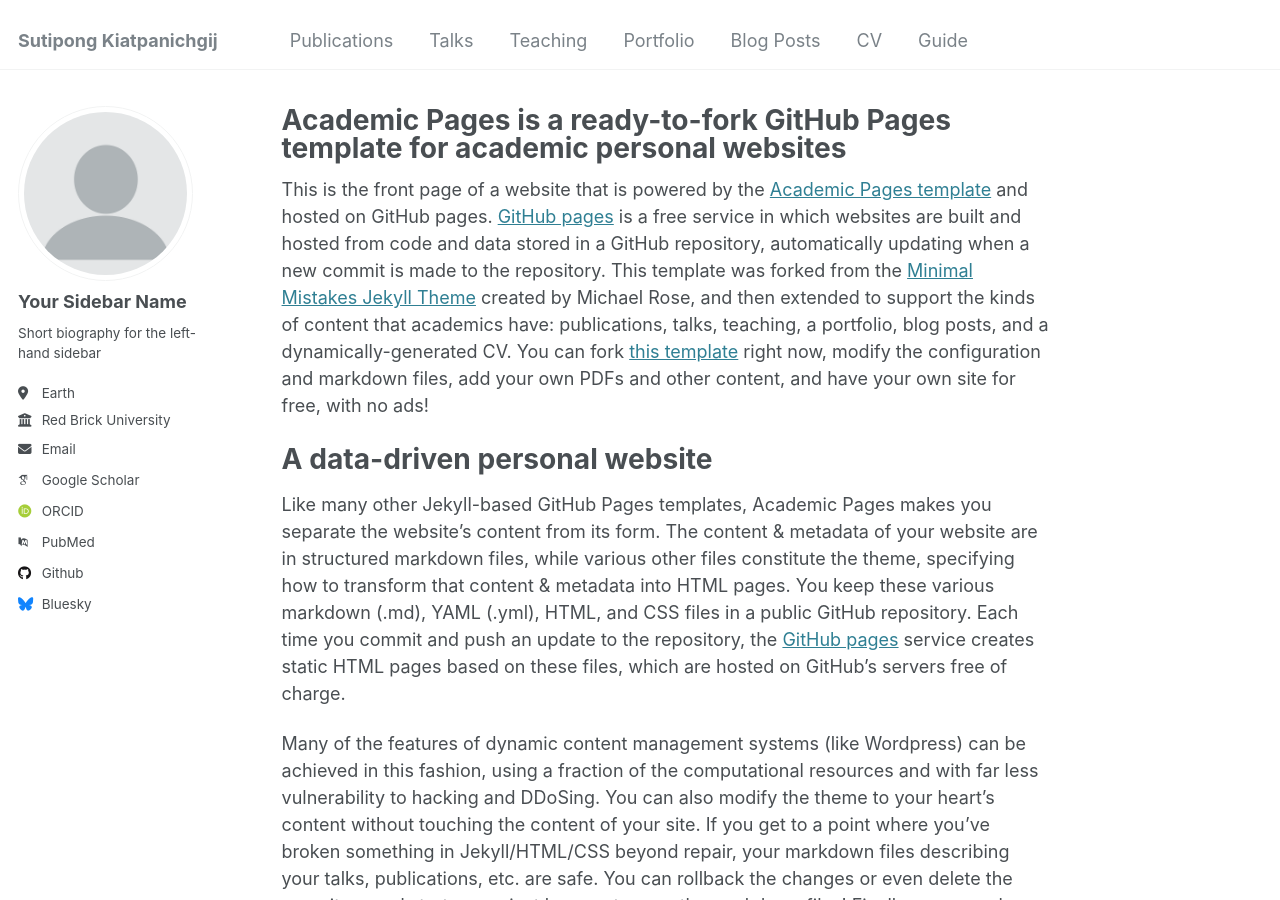
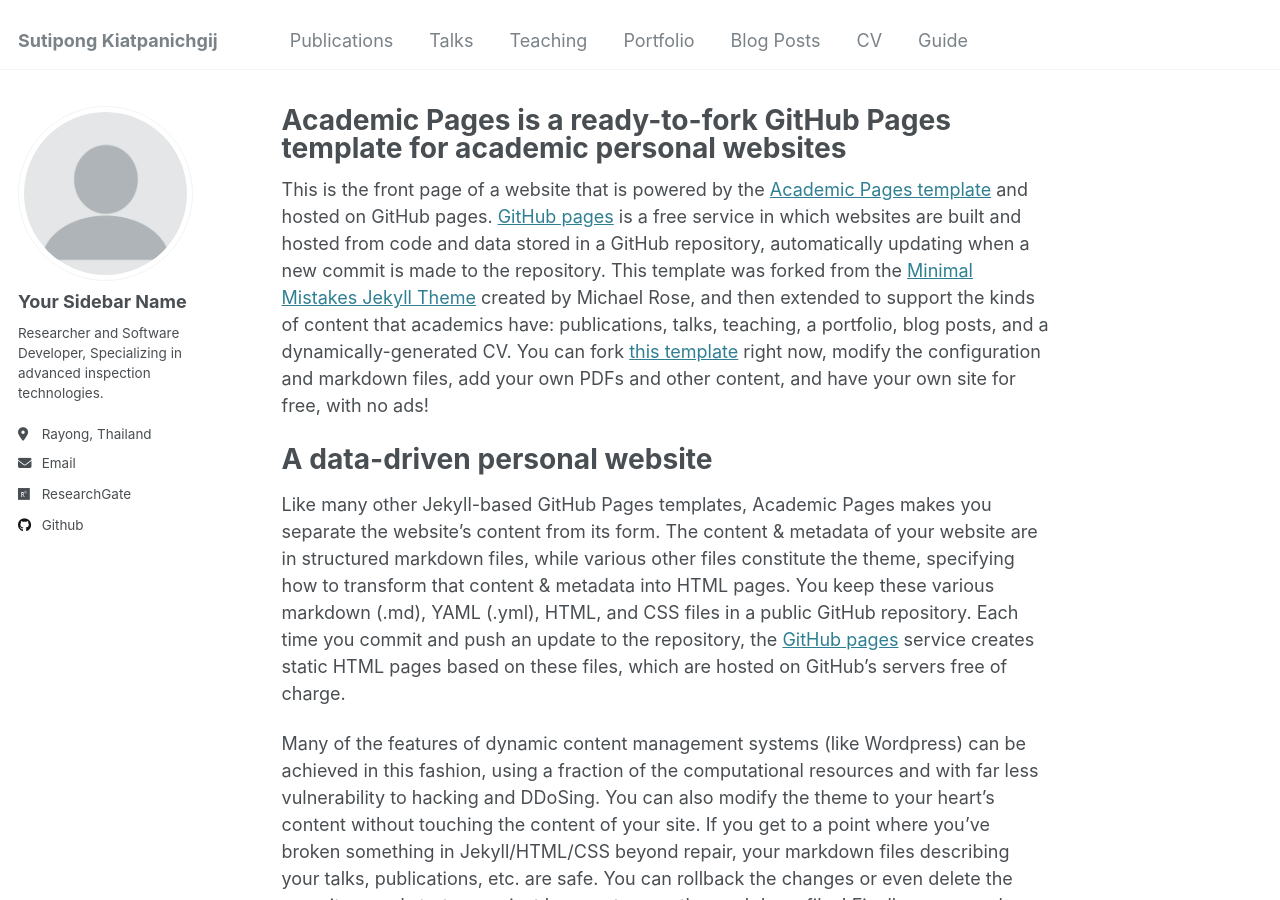
Before and after one commit to SKiatpanichgij/SKiatpanichgij.github.io, a Jekyll site: the page built from _pages/about.md, in a window 1280 px wide and 900 px high. Built offline with Jekyll 4.4.1, drawn with Linux system fonts in a browser that asks for light colours; some web fonts are replaced.

Commit message:
Revise the config file

```diff
--- a/_config.yml
+++ b/_config.yml
@@ -24,20 +24,20 @@ author:
   avatar           : "profile.png"
   name             : "Your Sidebar Name"
   pronouns         : # example: "she/her"
-  bio              : "Short biography for the left-hand sidebar"
-  location         : "Earth"
-  employer         : "Red Brick University"
+  bio              : "Researcher and Software Developer, Specializing in advanced inspection technologies."
+  location         : "Rayong, Thailand"
+  employer         : #""
   uri              : # URL
-  email            : "none@example.org"
+  email            : "sutipong_k@hotmail.com"#"none@example.org"
 
   # Academic websites
   arxiv            : # URL - Update with the correct link to your profile
-  googlescholar    : "https://scholar.google.com/citations?user=PS_CX0AAAAAJ"
+  googlescholar    : #"https://scholar.google.com/citations?user=PS_CX0AAAAAJ"
   impactstory      : # URL
-  orcid            : "http://orcid.org/yourorcidurl"
+  orcid            : #"http://orcid.org/yourorcidurl"
   semantic         : # URL
-  pubmed           : "https://www.ncbi.nlm.nih.gov/pubmed/?term=john+snow"
-  researchgate     : # URL
+  pubmed           : #"https://www.ncbi.nlm.nih.gov/pubmed/?term=john+snow"
+  researchgate     : "https://www.researchgate.net/profile/Sutipong-Kiatpanichgij"# URL
   scopus           : # URL
 
   # Repositories and software development
@@ -49,7 +49,7 @@ author:
   stackoverflow    : # User number or user number and name (i.e., use "1" or "1/jeff-atwood")
 
   # Social media
-  bluesky          : "bsky.app" # Replace this with you Bluesky username
+  bluesky          : # "bsky.app" # Replace this with you Bluesky username
   facebook         : # Username
   flickr           : # Username
   foursquare       : # Username
```
